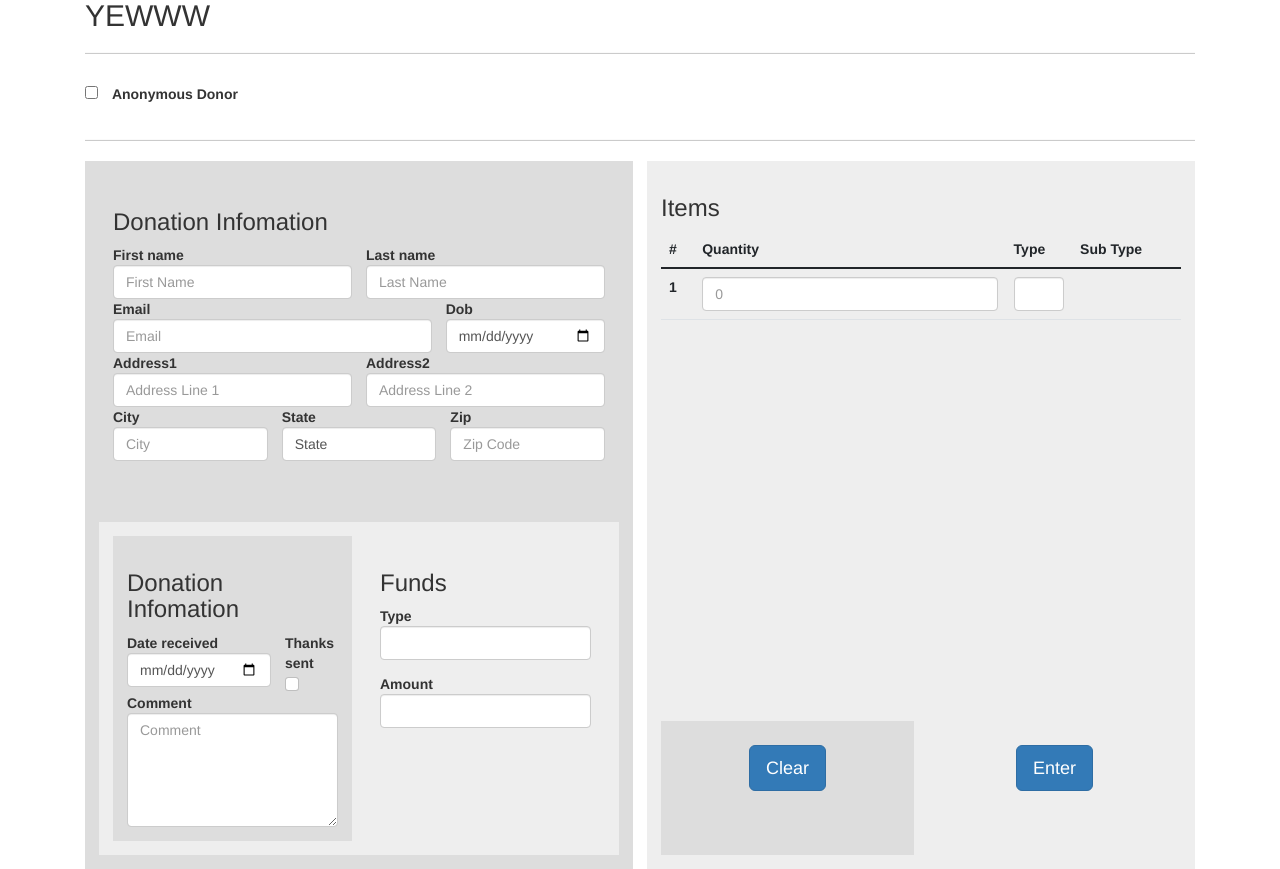
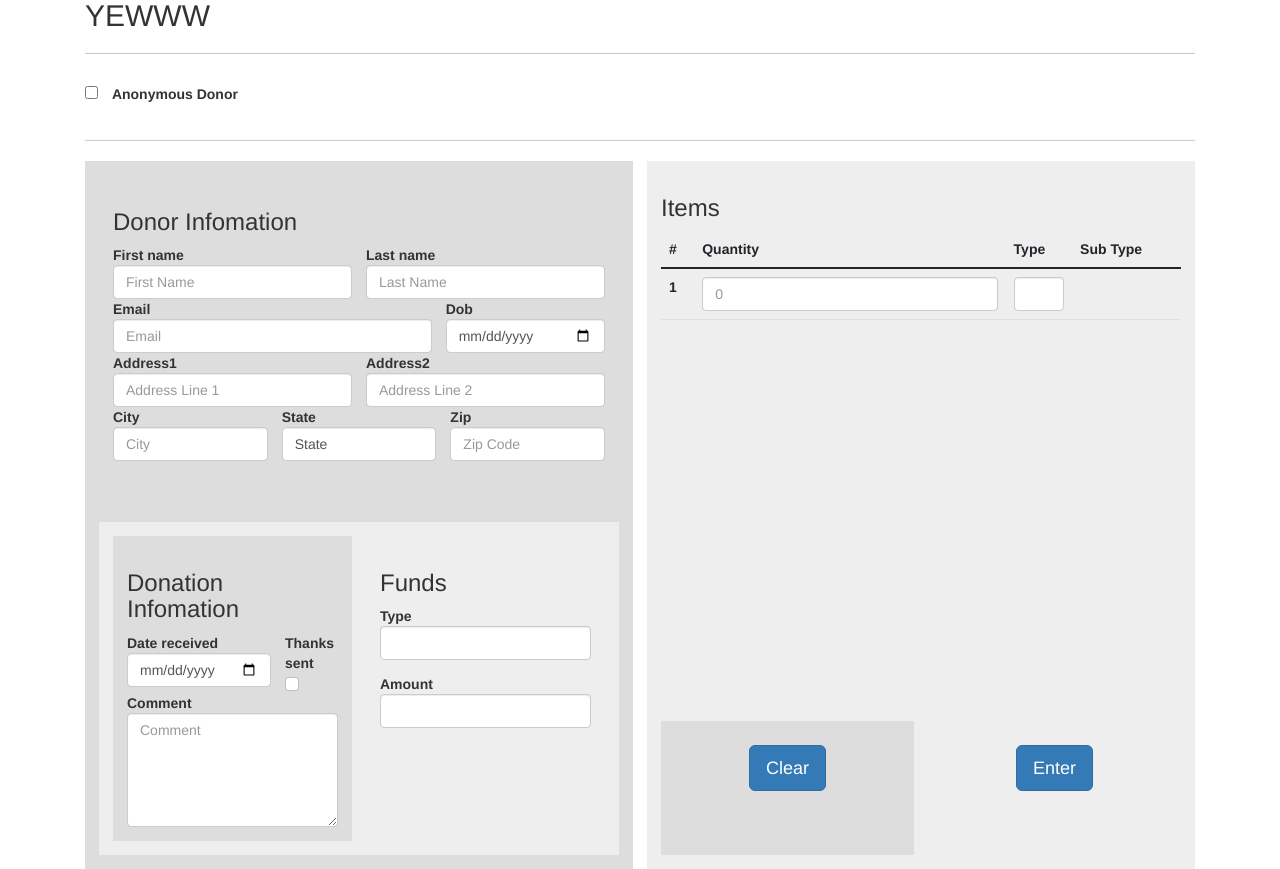
Before and after one commit to marsilinou97/sunday_supper_donations, a Django app: page /input/ in a window 1280 px wide. Shown: the part 103-972 px from the top of the page. Run offline with Django 3.2, Linux system fonts and the light colour scheme; lists and menus that the app fills with data are empty; some libraries are stand-ins or nearby versions.

Commit message:
some input.view and donor_info

```diff
--- a/analytics/views.py
+++ b/analytics/views.py
@@ -2,8 +2,10 @@ from django.shortcuts import render
 from .forms import RawDataForm
 import logging
 
+
 def index(request):
     return render(request, 'analytics/analytics.html')
+
 
 def raw_data(request):
 
--- a/input/templates/input/donor-info-form.html
+++ b/input/templates/input/donor-info-form.html
@@ -69,7 +69,7 @@
 
                 <div class="wrapperY">
                     <div id="donor_form">
-                        <h3>Donation Infomation</h3>
+                        <h3>Donor Infomation</h3>
                         <div class="wrapperX">
                             <span>
                                 <b>{{ donor_form.first_name.label }}</b>
--- a/input/urls.py
+++ b/input/urls.py
@@ -3,5 +3,5 @@ from django.urls import path
 from . import views
 
 urlpatterns = [
-    path('',views.index, name='index')
+    path('', views.index, name='index')
 ]
--- a/input/views.py
+++ b/input/views.py
@@ -15,6 +15,7 @@ us_states = {
 
 
 # Create your views here.
+# 2 following def is for DonorInformationForm.
 def handle_get_req(request):
     form = DonorInformationForm()
     return render(request, 'input/donor-info-form.html', {'form': form})
@@ -25,6 +26,15 @@ def handle_post_req(request):
     donation_form = DonationForm(request.POST)
     funds_form = FundsForm(request.POST)
     item_form = ItemForm(request.POST)
+
+    if donor_information_form.is_valid() & donation_form.is_Valid() & funds_form.is_Valid & item_form.is_Valid:
+        donor_information_form.save()
+        donation_form.save()
+        funds_form.save()
+        item_form.save()
+        message.success(request, "Information is saved on the database")
+    else:
+        message.error(request, "Error 1: Invalid Input")
 
     return redirect('input_page')
 
@@ -43,5 +53,5 @@ def index(request):
                           'states': us_states
                       })
     else:
-        # TODO: return error
+        messages.error(request, "Error")
         pass
```
